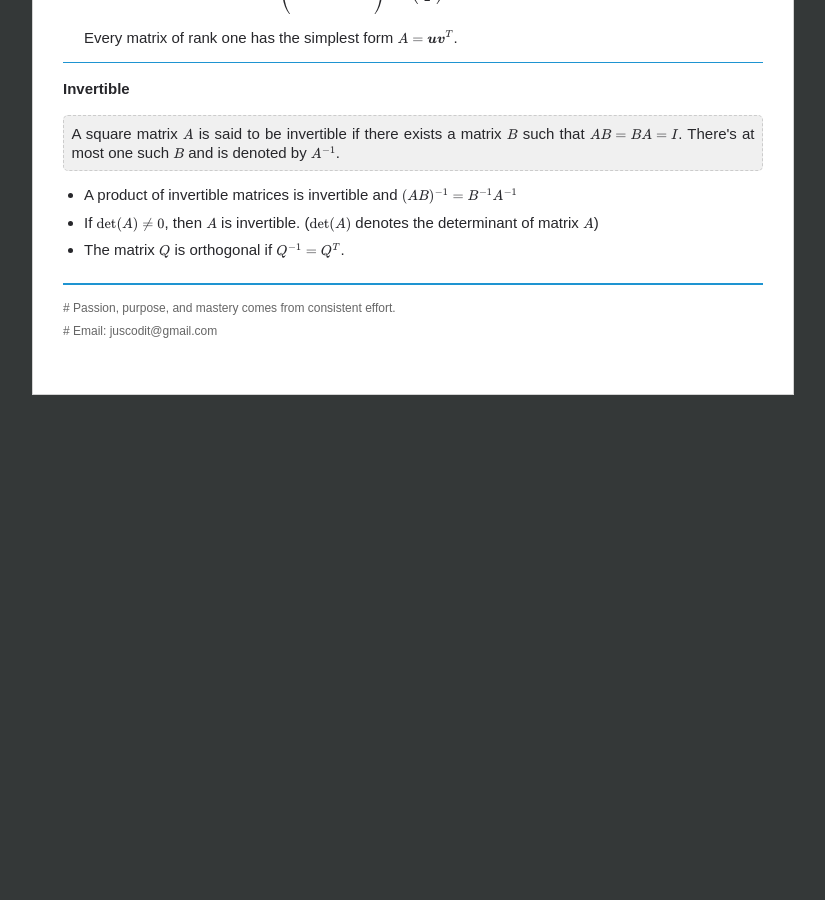
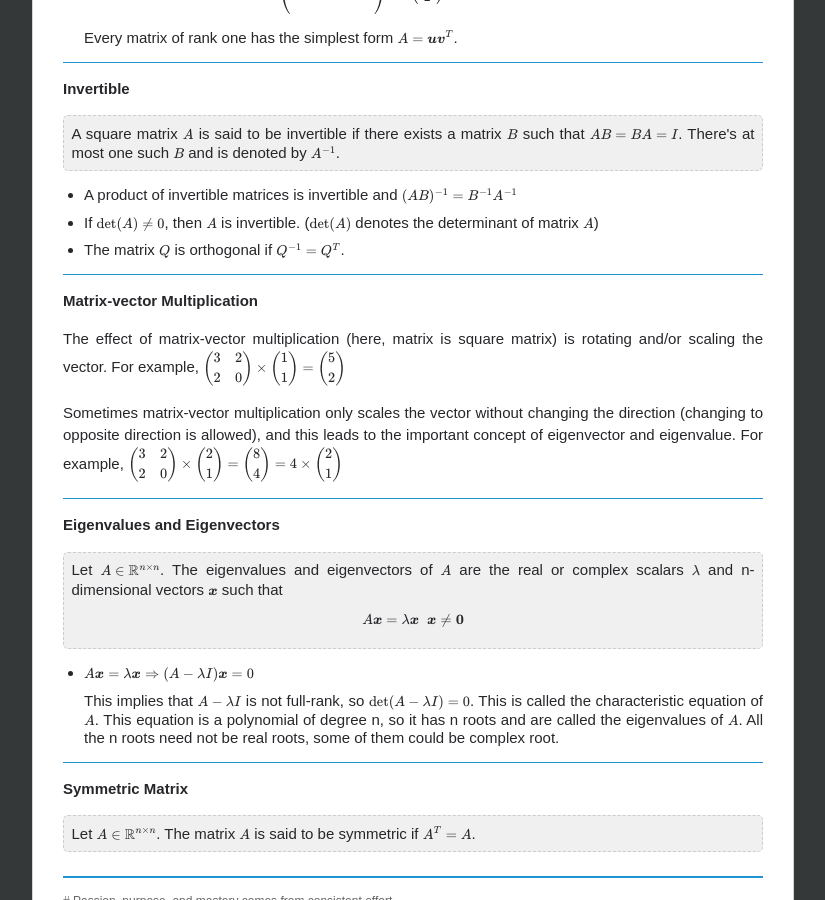
Before and after one commit to chenrushan/chenrushan.github.io, a Jekyll site: the page built from _posts/2014-03-21-NPTEL-lec02-mathback01.markdown, in a window 1280 px wide and 900 px high, scrolled down 5908 px. Shown: the whole window, without its empty margins (227-1052 px from the left). Built offline with Jekyll 4.4.1, drawn with Linux system fonts in a browser that asks for light colours; Markdown is read by kramdown in place of the engine named in the settings; formulas are drawn with MathJax 3; before the commit the page ends 6313 px from its top, so only the background shows below that.

Commit message:
[nplec02]: update

```diff
--- a/_posts/2014-03-21-NPTEL-lec02-mathback01.markdown
+++ b/_posts/2014-03-21-NPTEL-lec02-mathback01.markdown
@@ -309,3 +309,33 @@ A square matrix $A$ is said to be invertible if there exists a matrix $B$ such t
 * If $\det(A) \neq 0$, then $A$ is invertible. ($\det(A)$ denotes the determinant of matrix $A$)
 
 * The matrix $Q$ is orthogonal if $Q^{-1} = Q^T$.
+
+-----------------------
+
+**Matrix-vector Multiplication**
+
+The effect of matrix-vector multiplication (here, matrix is square matrix) is rotating and/or scaling the vector. For example, $\begin{pmatrix} 3 & 2 \\\\ 2 & 0 \end{pmatrix} \times \begin{pmatrix} 1 \\\\ 1 \end{pmatrix} = \begin{pmatrix} 5 \\\\ 2 \end{pmatrix}$
+
+Sometimes matrix-vector multiplication only scales the vector without changing the direction (changing to opposite direction is allowed), and this leads to the important concept of eigenvector and eigenvalue. For example, $\begin{pmatrix} 3 & 2 \\\\ 2 & 0 \end{pmatrix} \times \begin{pmatrix} 2 \\\\ 1 \end{pmatrix} = \begin{pmatrix} 8 \\\\ 4 \end{pmatrix} = 4 \times \begin{pmatrix} 2 \\\\ 1 \end{pmatrix}$
+
+-----------------------
+
+**Eigenvalues and Eigenvectors**
+
+<blockquote>
+Let $A \in \mathbb{R}^{n\times n}$. The eigenvalues and eigenvectors of $A$ are the real or complex scalars $\lambda$ and n-dimensional vectors $\boldsymbol{x}$ such that
+
+$$A\boldsymbol{x} = \lambda \boldsymbol{x} \;\; \boldsymbol{x} \neq \boldsymbol{0}$$
+</blockquote>
+
+* $A\boldsymbol{x} = \lambda \boldsymbol{x} \Rightarrow (A - \lambda I)\boldsymbol{x} = 0$
+
+  This implies that $A - \lambda I$ is not full-rank, so $\det(A - \lambda I) = 0$. This is called the characteristic equation of $A$. This equation is a polynomial of degree n, so it has n roots and are called the eigenvalues of $A$. All the n roots need not be real roots, some of them could be complex root.
+
+-----------------------
+
+**Symmetric Matrix**
+
+<blockquote>
+Let $A \in \mathbb{R}^{n\times n}$. The matrix $A$ is said to be symmetric if $A^T = A$.
+</blockquote>
```
